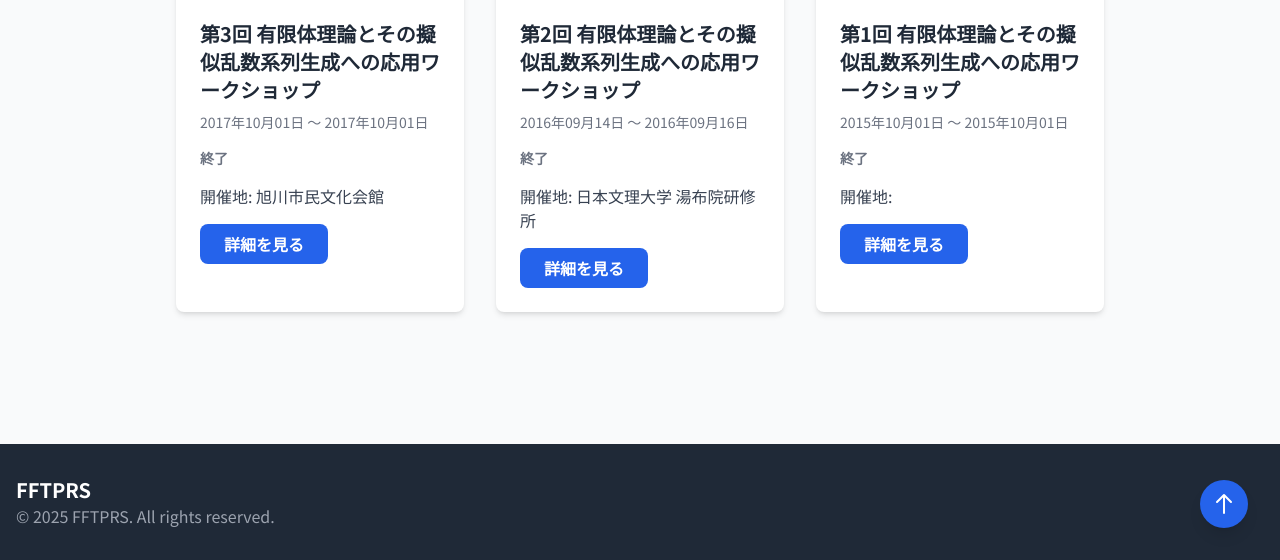
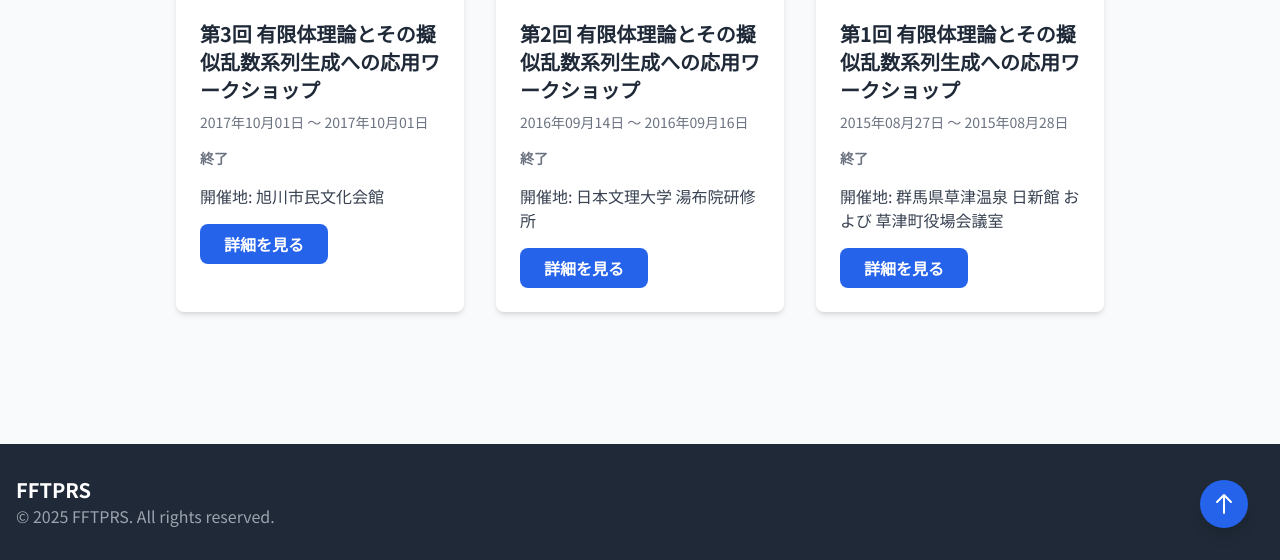
Before and after one commit to ko-max-123/site, a Jekyll site: the page built from pages/workshops.html, in a window 1280 px wide and 900 px high, scrolled down 1764 px, cut to the strip 340-900 px from the top of the window. Built offline with Jekyll 4.4.1, drawn with Linux system fonts in a browser that asks for light colours; nearby versions of some CDN libraries.

Commit message:
一覧の修正

```diff
--- a/_data/workshops.yml
+++ b/_data/workshops.yml
@@ -76,8 +76,8 @@
   location: "日本文理大学 湯布院研修所"
 
 - title: "第1回 有限体理論とその擬似乱数系列生成への応用ワークショップ"
-  start_date: 2015-10-01
-  end_date: 2015-10-01
+  start_date: 2015-08-27
+  end_date: 2015-08-28
   url: "#"
   status: "終了"
-  location: ""
+  location: "群馬県草津温泉 日新館 および 草津町役場会議室"
```
